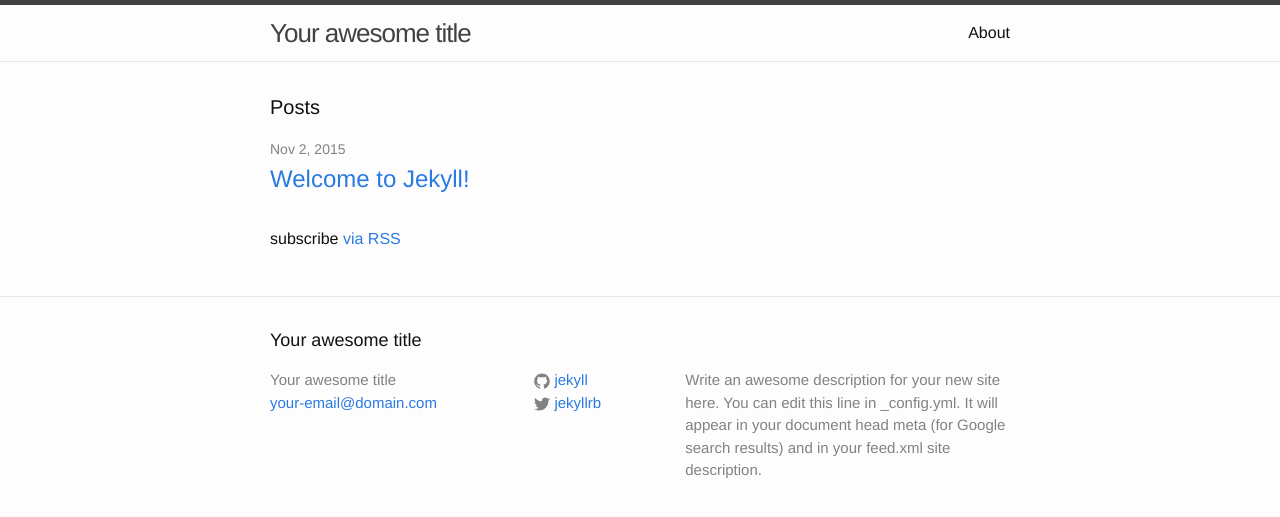
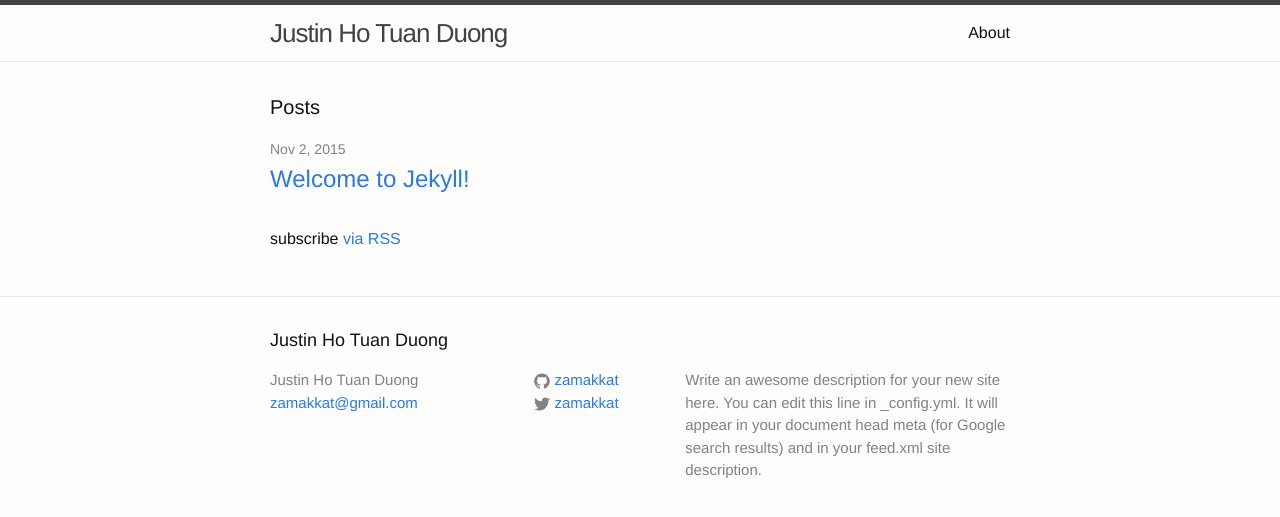
Before and after one commit to zamakkat/zamakkat.github.io, a Jekyll site: the page built from index.html, in a window 1280 px wide. Shown: the top 517 px of the page. Built offline with Jekyll 4.4.1, drawn with Linux system fonts in a browser that asks for light colours.

Commit message:
Added basic personal information

```diff
--- a/_config.yml
+++ b/_config.yml
@@ -6,16 +6,16 @@
 # 'jekyll serve'. If you change this file, please restart the server process.
 
 # Site settings
-title: Your awesome title
-email: your-email@domain.com
-description: > # this means to ignore newlines until "baseurl:"
+title: Justin Ho Tuan Duong
+email: zamakkat@gmail.com
+description: >
   Write an awesome description for your new site here. You can edit this
   line in _config.yml. It will appear in your document head meta (for
   Google search results) and in your feed.xml site description.
 baseurl: "" # the subpath of your site, e.g. /blog
-url: "http://yourdomain.com" # the base hostname & protocol for your site
-twitter_username: jekyllrb
-github_username:  jekyll
+url: "http://zamakkat.github.io/" # the base hostname & protocol for your site
+twitter_username: zamakkat
+github_username:  zamakkat
 
 # Build settings
 markdown: kramdown
```
